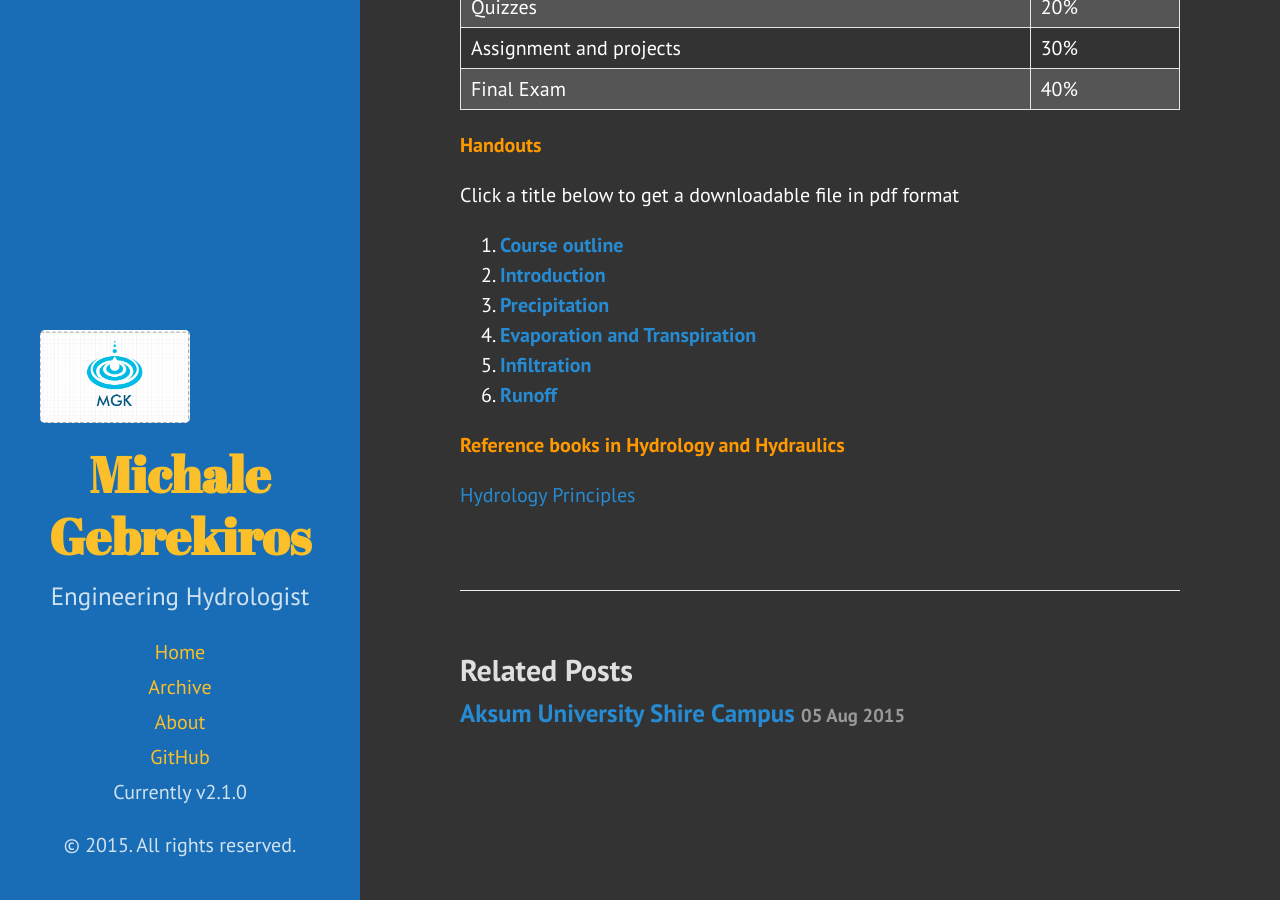
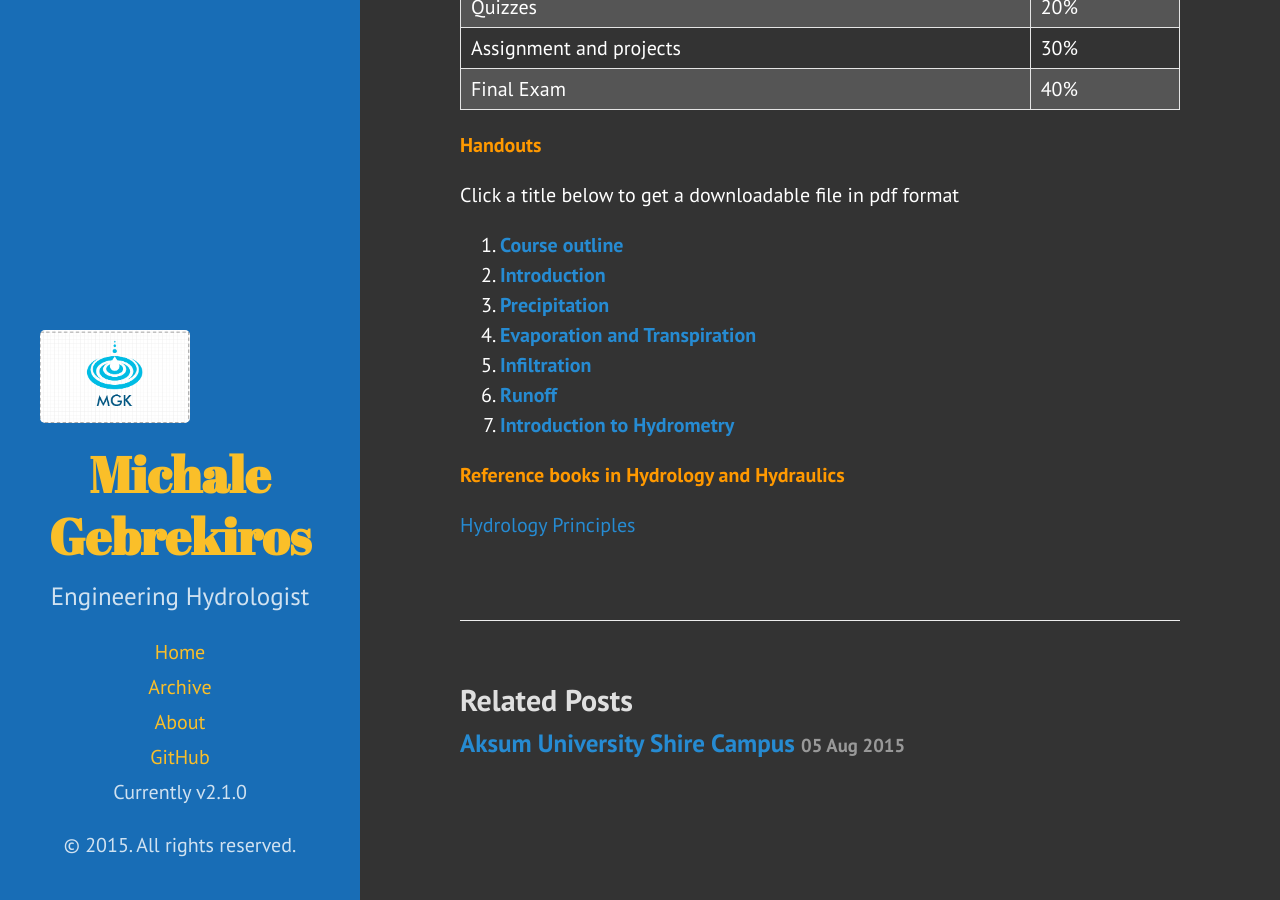
Before and after one commit to Mgebrekiros/Mgebrekiros.github.io, a Jekyll site: the page built from _posts/2015-08-26-lecture-notes-on-introduction-to-hydrology-and-hydrometry.markdown, in a window 1280 px wide and 900 px high, scrolled down 1505 px. Built offline with Jekyll 4.4.1, drawn with Linux system fonts in a browser that asks for light colours; Markdown is read by kramdown in place of the engine named in the settings.

Commit message:
modified

```diff
--- a/_posts/2015-08-26-lecture-notes-on-introduction-to-hydrology-and-hydrometry.markdown
+++ b/_posts/2015-08-26-lecture-notes-on-introduction-to-hydrology-and-hydrometry.markdown
@@ -47,6 +47,7 @@ Click a title below to get a downloadable file in pdf format
 4. [**Evaporation and Transpiration**](http://Mgebrekiros.github.io/IntroductoryHydrology/EvaporationAndTranspiration.pdf)
 5. [**Infiltration**](http://Mgebrekiros.github.io/IntroductoryHydrology/Infiltration.pdf)
 6. [**Runoff**](http://Mgebrekiros.github.io/IntroductoryHydrology/runoff.pdf)
+7. [**Introduction to Hydrometry**](http://Mgebrekiros.github.io/IntroductoryHydrology/Introduction_Hydrometry.pdf)
 
 **Reference books in Hydrology and Hydraulics**
 
```
